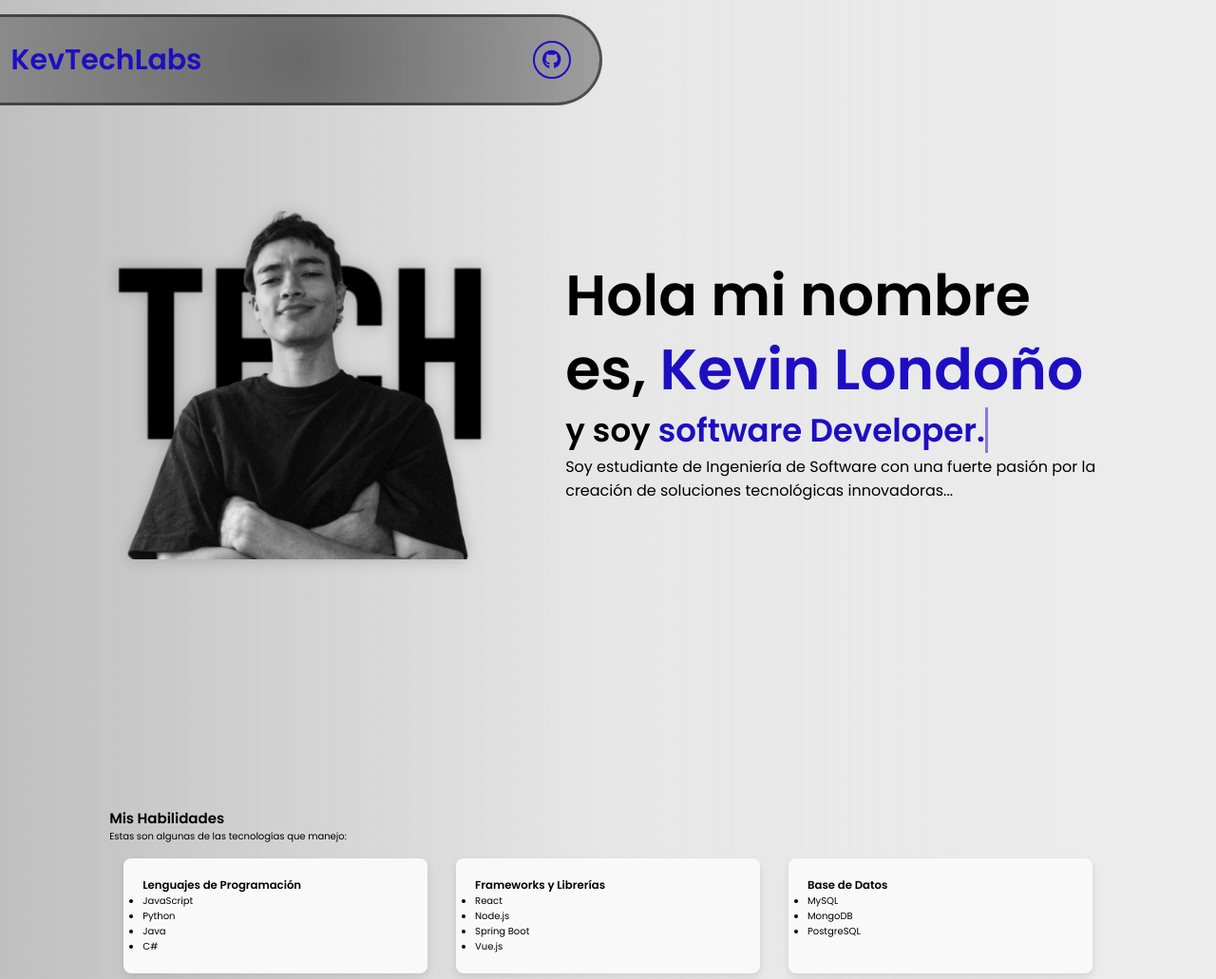
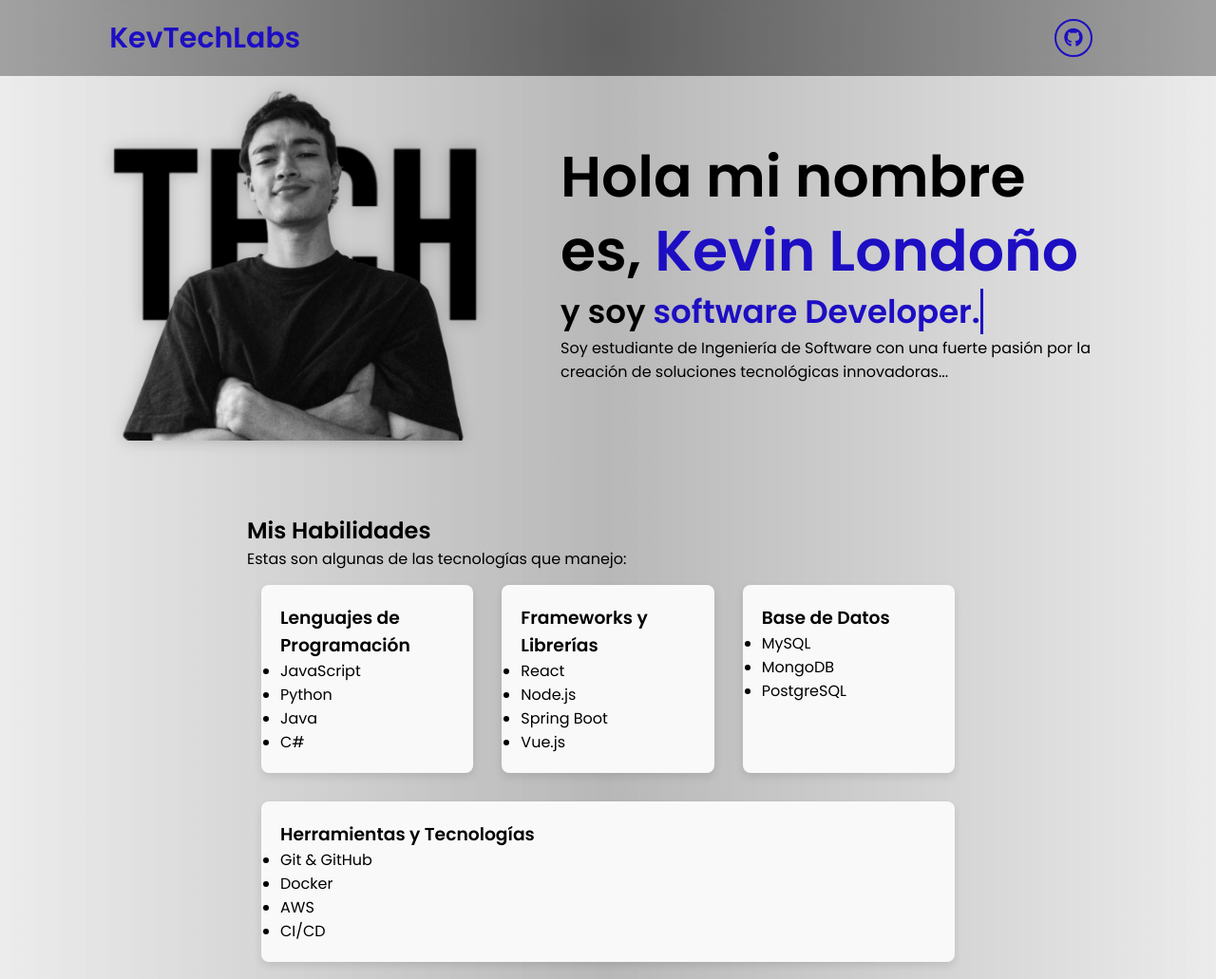
Before and after one commit to KevTechLab/KevTechLab.github.io, a plain HTML site: page index.html in a window 1280 px wide. Shown: the top 1031 px of the page at 95% size. Drawn offline with Linux system fonts and the light colour scheme.

Commit message:
v5.0
Terminar datos y funciones y links

```diff
--- a/styles.css
+++ b/styles.css
@@ -1,6 +1,6 @@
 @import url('https://fonts.googleapis.com/css2?family=Poppins:wght@100;200;300;400;500;600&display=swap');
 
-*{
+* {
     margin: 0;
     padding: 0;
     box-sizing: border-box;
@@ -10,42 +10,41 @@
     font-family: 'Poppins', sans-serif;
 }
 
-html{
+html {
     font-size: 62.5%;
     scroll-behavior: smooth;
 }
 
-body{
+body {
     width: 100%;
     height: 100vh;
     overflow-x: hidden;
-    background: linear-gradient(to right, rgba(128, 128, 128, 0.5), rgba(215, 215, 215, 0.6), rgba(209, 209, 209, 0.4));
-    color: #000000;
+    background: linear-gradient(to right, rgba(218, 218, 218, 0.5), rgba(136, 136, 136, 0.6), rgba(206, 206, 206, 0.4));
+    color: #000;
+    font-size: 1.6rem;
 }
 
 header {
     position: fixed;
     top: 0;
-    left: 49.5%;
-    transform: translateX(-100%);
+    left: 0;
     width: 100%;
-    padding: 15px;
-    margin: 15px 0;
+    padding: 1rem 9%;
     background: radial-gradient(circle, rgba(0, 0, 0, 0.5), rgba(87, 87, 87, 0.5));
     backdrop-filter: blur(10px);
     display: flex;
     justify-content: space-between;
     align-items: center;
     z-index: 100;
-    max-width: 50%;
-    box-sizing: border-box;
-    border-radius: 0 50px 50px 0;
-    border: 3px solid rgba(0, 0, 0, 0.5);
+    transition: transform 0.3s ease, opacity 0.3s ease;
 }
 
+header.hidden {
+    transform: translateY(-100%);
+    opacity: 0;
+}
 
-
-.logo{
+.logo {
     font-size: 3rem;
     color: #1d0ec3;
     font-weight: 800;
@@ -53,39 +52,39 @@ header {
     transition: 0.5s ease;
 }
 
-.logo:hover{
+.logo:hover {
     transform: scale(1.1);
 }
 
-section{
-    min-height: 100vh;
-    padding: 5rem 9% 5rem;
+section {
+    padding: 5rem 9%;
 }
 
-.home{
+.home {
     display: flex;
     justify-content: center;
     align-items: center;
     gap: 8rem;
+    padding: 80px 110px 0px 110px;
 }
 
-.home .home-content h1{
+.home .home-content h1 {
     font-size: 6rem;
     font-weight: 700;
     line-height: 1.3;
 }
 
-span{
+span {
     color: #1d0ec3;
 }
 
-.home-content h3{
+.home-content h3 {
     font-size: 4rem;
     margin-bottom: 1rem;
     font-weight: 700;
 }
 
-.home-content p{
+.home-content p {
     font-size: 1.6rem;
 }
 
@@ -103,7 +102,7 @@ span{
     filter: drop-shadow(0px 0px 35px #1d0ec3);
 }
 
-.social-icons a{
+.social-icons a {
     display: inline-flex;
     justify-content: center;
     align-items: center;
@@ -118,23 +117,23 @@ span{
     color: #1d0ec3;
 }
 
-.social-icons a:hover{
+.social-icons a:hover {
     color: black;
     transform: scale(1.3) translateY(-5px);
     background-color: #1d0ec3;
     box-shadow: 0 0 25px #1d0ec3;
 }
 
-@media(max-width:700px){
-    header{
+@media(max-width: 700px) {
+    .social-icons {
         display: none;
     }
 }
 
-.btn{
+.btn {
     display: inline-block;
     padding: 1rem 2.8rem;
-    background-color: #ffffff;
+    background-color: #fff;
     border-radius: 4rem;
     font-size: 1.6rem;
     color: #1d0ec3;
@@ -145,77 +144,69 @@ span{
     cursor: pointer;
 }
 
-.btn:hover{
-    transform: scale3d(1.03);
+.btn:hover {
+    transform: scale(1.03);
     background-color: #1d0ec3;
     color: black;
     box-shadow: 0 0 25px #1d0ec3;
 }
 
-.typing-text{
-    font-size: 34px;
+.typing-text {
+    font-size: 3.4rem;
     font-weight: 600;
     min-width: 280px;
 }
 
-.typing-text span{
-    position: relative;
-}
-
-.typing-text span::before{
+.typing-text span::before {
     content: "software Developer.";
     color: #1d0ec3;
     animation: infinite;
 }
 
-.typing-text span::after{
+.typing-text span::after {
     content: "";
-    border-left: 3px solid #ffffff;
+    border-left: 3px solid #fff;
     animation: cursor 1s infinite;
 }
 
-@keyframes cursor{
-    to{
+@keyframes cursor {
+    to {
         border-left: 3px solid #1d0ec3;
     }
 }
 
-@media (max-width: 1000px){
-    .home{
+@media (max-width: 1000px) {
+    .home {
         gap: 4rem;
     }
 }
 
-@media(max-width:995px){
-    .home{
+@media(max-width: 995px) {
+    .home {
         flex-direction: column;
         margin: 5rem 4rem;
     }
 
-    .home .home-content h3{
+    .home .home-content h3 {
         font-size: 2.5rem;
     }
 
-    .home-content h1{
+    .home-content h1 {
         font-size: 5rem;
     }
 
-    .home-img img{
+    .home-img img {
         width: 70vw;
         margin-top: 4rem;
     }
 }
 
-
-
-
-
 /* Card Styles */
 .card {
     background-color: #f9f9f9;
     border-radius: 8px;
-    padding: 20px;
-    margin: 15px;
+    padding: 2rem;
+    margin: 1.5rem;
     box-shadow: 0 4px 8px rgba(0, 0, 0, 0.1);
     transition: transform 0.3s ease;
 }
@@ -229,23 +220,35 @@ span{
     display: flex;
     flex-wrap: wrap;
     justify-content: space-between;
+    max-width: 800px;
+    padding: 0;
+    margin: 0 auto;
+}
+
+.skills, .education, .experience, .contact {
+    max-width: 800px;
+    margin: 0 auto;
+    padding: 70px 20px 20px 20px;
+}
+
+.skills{
+    padding: 70px 20px 20px 20px;
 }
 
 .skills-cards .card, .education-cards .card, .experience-cards .card {
-    flex: 1 1 calc(33% - 30px);
-    margin: 15px;
+    flex: 1 1 calc(33% - 3rem);
 }
 
 input, textarea {
     width: 100%;
-    padding: 10px;
-    margin-bottom: 15px;
+    padding: 1rem;
+    margin-bottom: 1.5rem;
     border-radius: 5px;
     border: 1px solid #ccc;
 }
 
 button {
-    padding: 10px 20px;
+    padding: 1rem 2rem;
     background-color: #1d0ec3;
     color: #fff;
     border: none;
```
